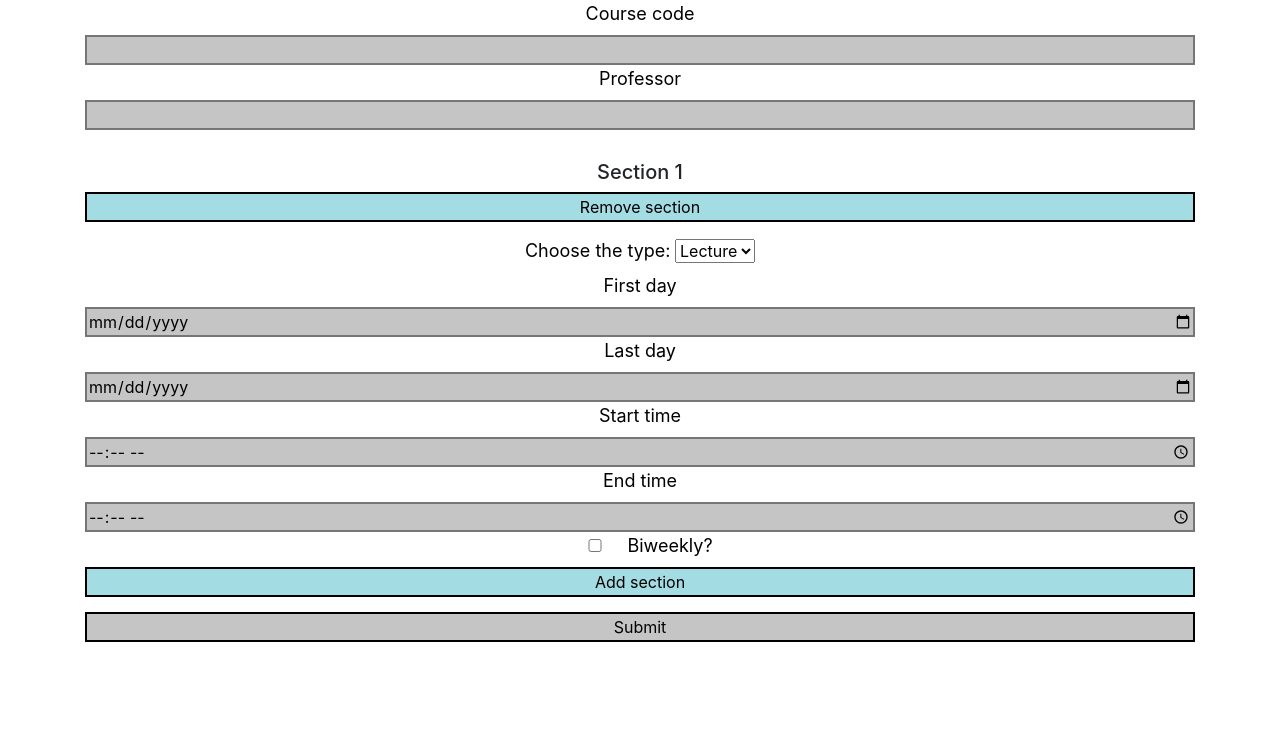
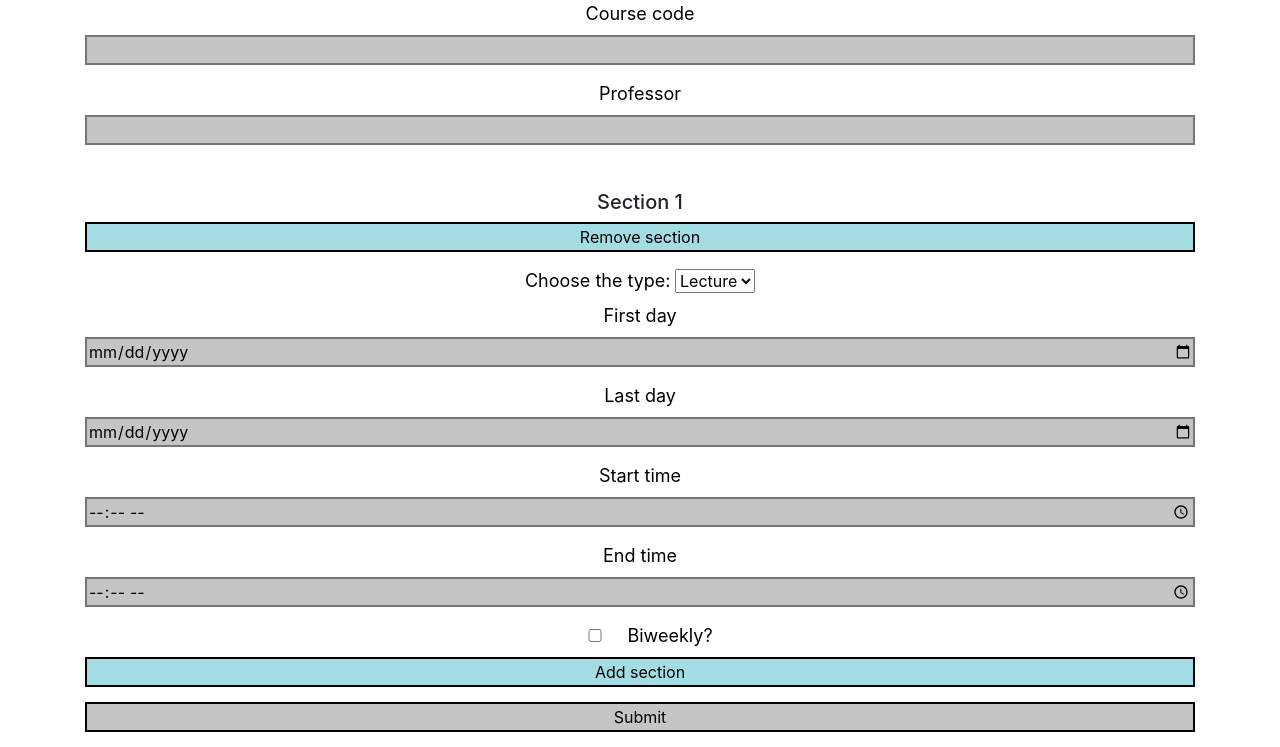
Before and after one commit to Temberlane/hangtime, a Flask app: page /add-class in a window 1280 px wide. Shown: the part 56-803 px from the top of the page. Before the commit the page ends 698 px from the top, so only its background shows below. Run offline with Flask 3, Linux system fonts and the light colour scheme; a user stored in the database is signed in; some libraries are stand-ins or nearby versions.

```diff
--- a/website/templates/add_class.html
+++ b/website/templates/add_class.html
@@ -7,7 +7,8 @@ div {text-align: center;}
 input {
   width: 100%;
     background-color: #C5C5C5;
-border-style:solid
+border-style:solid;
+margin-bottom: 15px;
 
 }
 input[type="checkbox"]{
```
